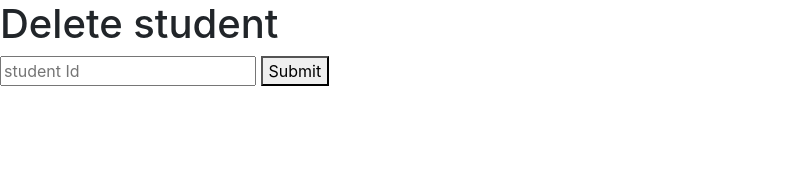
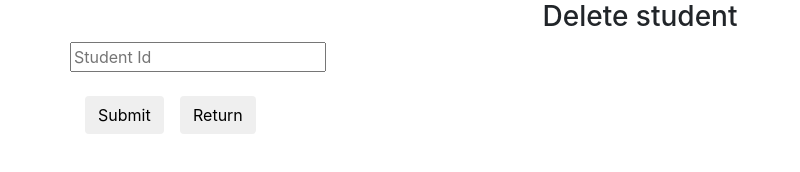
Before and after one commit to suyashdeshpande/Student-Result-Management-System, a website: page public/delete_students.html in a window 1280 px wide. Shown: the whole page, without its empty margins (0-800 px from the left). Drawn offline with nearby package versions, Linux system fonts and the light colour scheme.

Commit message:
Delete Improved

```diff
--- a/public/delete_students.html
+++ b/public/delete_students.html
@@ -16,8 +16,17 @@
 
 </head>
 <body>
-<h1>Delete student</h1>
-<input type="text" placeholder="student Id" id="deleteStudentId">
-<button id="deleteStudentBtn">Submit</button>
+<div class="container">
+<h3 class="text-center">Delete student</h3>
+    <div class="row">
+        <input type="text" placeholder="Student Id" id="deleteStudentId">
+    </div>
+    <br>
+    <div class="row">
+        <div class="col-1"><button id="deleteStudentBtn" class="btn btn-default">Submit</button></div>
+       <div class="col-1"><a href="./index.html"><button class="btn btn-default">Return</button></a></div>
+    </div>
+
+</div>
 </body>
 </html>
```
